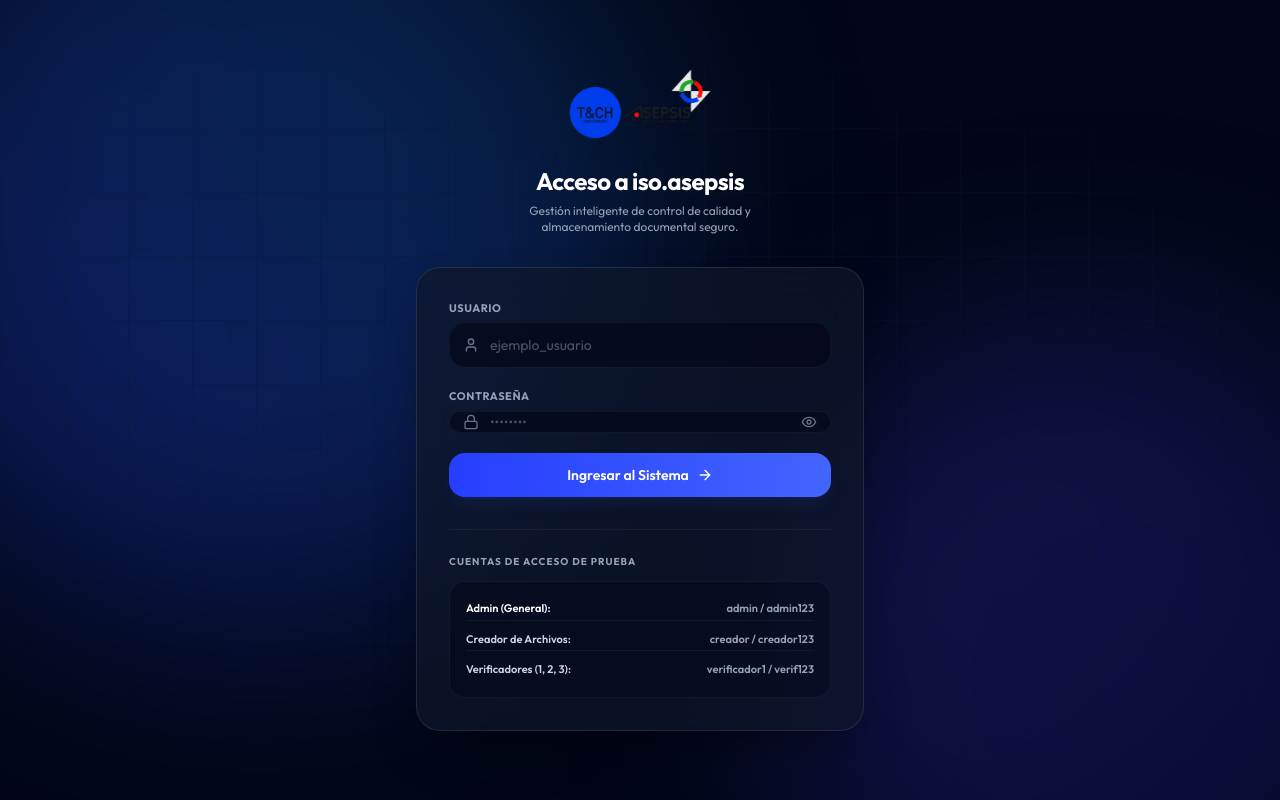
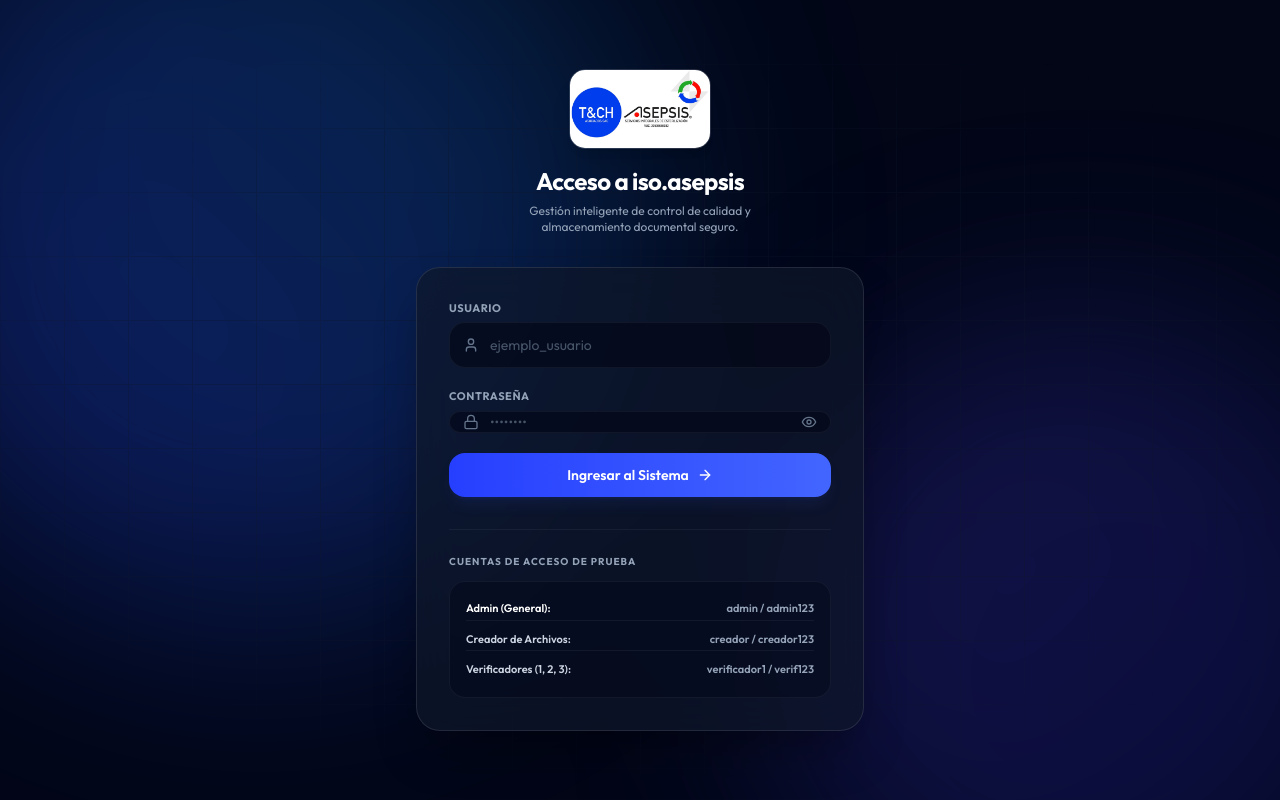
Before and after one commit to asepsis-systems/iso.asepsis, a Next.js app: page /login in a window 1280 px wide. Built offline with nearby package versions, Linux system fonts and the light colour scheme.

Commit message:
style: switch login logo to logo2.jpg with custom styling

```diff
--- a/src/app/login/page.tsx
+++ b/src/app/login/page.tsx
@@ -57,9 +57,9 @@
         {/* Logo and branding */}
         <div className="flex flex-col items-center mb-8 text-center animate-in fade-in slide-in-from-top-4 duration-500">
           <img
-            src="/logosinfondo.png"
+            src="/logo2.jpg"
             alt="iso.asepsis logo"
-            className="h-20 w-auto mb-4 object-contain"
+            className="h-20 w-auto mb-4 object-contain rounded-2xl border border-white/15 shadow-xl"
           />
           <h1 className="text-2xl font-bold text-white tracking-tight">Acceso a iso.asepsis</h1>
           <p className="text-xs text-slate-400 mt-1.5 max-w-[280px]">
```
Also changed, not shown: public/logo2.jpg (added), public/logosinfondo.png (deleted).
